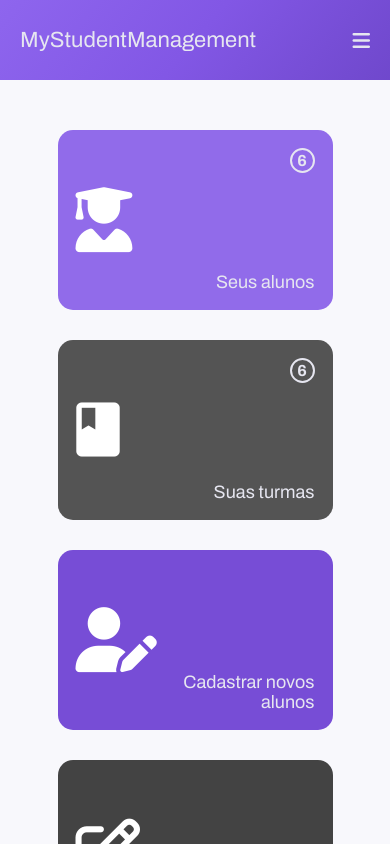
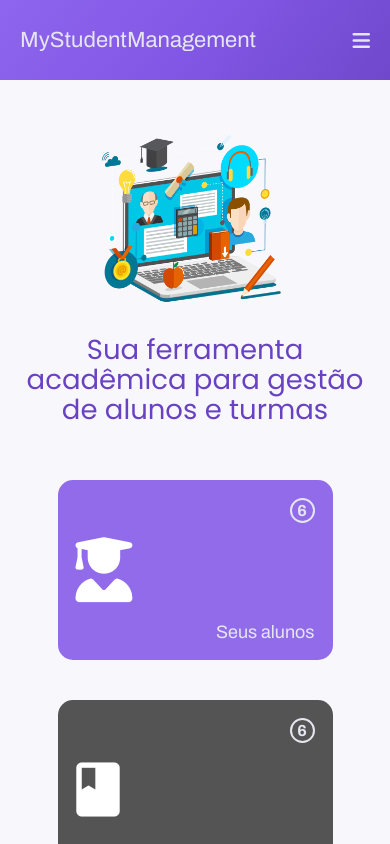
Before and after one commit to Pedruhf/MyStudentManagment, a React (Create React App) app: page / in a window 390 px wide. Shown: the top 844 px of the page. Built offline with nearby package versions, Linux system fonts and the light colour scheme.

Commit message:
Adicao do slogan e imagem principal

```diff
--- a/src/views/MainContent/index.jsx
+++ b/src/views/MainContent/index.jsx
@@ -1,10 +1,9 @@
 import React from "react";
 import './styles.css';
+import MainImage from '../../images/main.png';
 
 import { Link } from 'react-router-dom';
-
 import { Card } from 'react-bootstrap';
-
 import { useSelector } from 'react-redux';
 
 export default function MainContent() {
@@ -13,6 +12,12 @@ export default function MainContent() {
 
   return (
     <main>
+
+      <div className="main-card">
+        <img src={MainImage} alt="Student Managment" />
+        <span>Sua ferramenta acadêmica para gestão de alunos e turmas</span>
+      </div>
+
       <div>
         <Link to="/seus-alunos">
           <Card className="total-students">
--- a/src/views/MainContent/styles.css
+++ b/src/views/MainContent/styles.css
@@ -1,7 +1,8 @@
 main {
+  grid-area: main-content;
+
   width: 100%;
-
-  grid-area: main-content;
+  padding: 5rem 0 8rem;
 
   background: var(--color-input-background);
 
@@ -13,6 +14,31 @@ main {
 
 main a {
   text-decoration: none;
+}
+
+main .main-card {
+  width: 100%;
+  height: 40rem;
+  padding: 0 3rem 3rem;
+
+  display: flex;
+  align-items: center;
+  justify-content: center;
+}
+
+main .main-card span {
+  max-width: 70rem;
+  font-size: 4rem;
+  color: var(--color-primary-darker);
+  font-family: Poppins, sans-serif;
+  line-height: 5rem;
+}
+
+main .main-card img {
+  width: 30rem;
+  height: 30rem;
+  margin-right: 2rem;
+  background-color: transparent;
 }
 
 main .card {
@@ -37,18 +63,18 @@ main .card.total-students {
 
 main .card.classes {
   background: var(--color-secundary);
-  margin-top: 4rem;
+  margin-top: 6rem;
 }
 
 main .card.students-register {
   background: var(--color-primary-dark);
-  margin-left: 4rem;
+  margin-left: 6rem;
 }
 
 main .card.classes-register {
   background: var(--color-secundary-dark);
-  margin-left: 4rem;
-  margin-top: 4rem;
+  margin-left: 6rem;
+  margin-top: 6rem;
 }
 
 main .card.students-register .card-info,
@@ -102,13 +128,38 @@ main .card .card-info > div span {
     flex-direction: column;
   }
 
+  main {
+    padding: 5rem 0;
+    display: flex;
+    flex-direction: column;
+  }
+
+  main .main-card {
+    flex-direction: column;
+    padding: 0 2rem;
+    margin-top: -5rem;
+    margin-bottom: 0;
+  }
+
+  main .main-card img {
+    width: 20rem;
+    height: 20rem;
+    margin-right: 0;
+    background-color: transparent;
+  }
+
+  main .main-card span {
+    font-size: 2.75rem;
+    line-height: 3rem;
+    text-align: center;
+  }
+
   main .card {
     width: 27.5rem;
     height: 18rem;
     padding: 1.8rem;
     border-radius: 1.5rem;
   }
-
 
   main .card .card-info {
     font-size: 1.8rem;
@@ -127,15 +178,40 @@ main .card .card-info > div span {
     font-size: 1.6rem;
     font-weight: bold;
   }
+
+  main .card.classes {
+    margin-top: 4rem;
+  }
+
+  main .card.students-register {
+    margin-top: 4rem;
+    margin-left: 0rem;
+  }
+
+  main .card.classes-register {
+    margin-left: 0rem;
+    margin-top: 4rem;
+  }
 }
 
-@media (max-width: 768px) {
+@media (min-width: 500px) and (max-width: 768px) {
   main {
     padding: 5rem 0;
     display: flex;
     flex-direction: column;
   }
 
+  main .main-card {
+    flex-direction: column;
+    margin-bottom: 6rem;
+  }
+
+  main .main-card span {
+    max-width: 60rem;
+    font-size: 3.5rem;
+    line-height: 4rem;
+    text-align: center;
+  }
 
   main .card.total-students,
   main .card.classes,
--- a/src/views/StudentRegister/index.jsx
+++ b/src/views/StudentRegister/index.jsx
@@ -167,8 +167,8 @@ function StudentRegister({ classes, students }) {
         <Form.Group className="student-name mb-3">
           <Form.Label>Foto</Form.Label>
           <Form.Control
-            name="imageUrl"
-            value={inputs.imageUrl || ''}
+            name="image_url"
+            value={inputs.image_url || ''}
             onChange={handleInputChange}
             type="text"
             placeholder="Digite a URL da foto do aluno"
```
Also changed, not shown: src/images/main.png (added).
